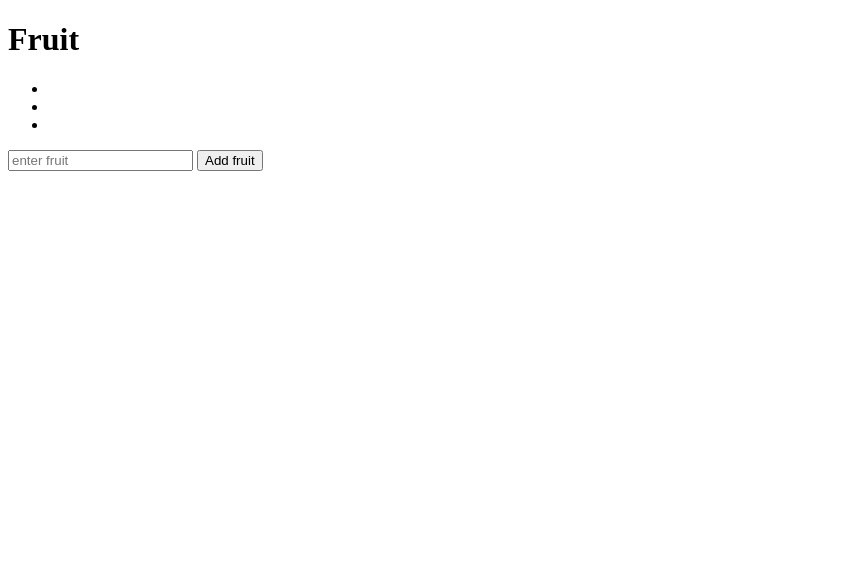
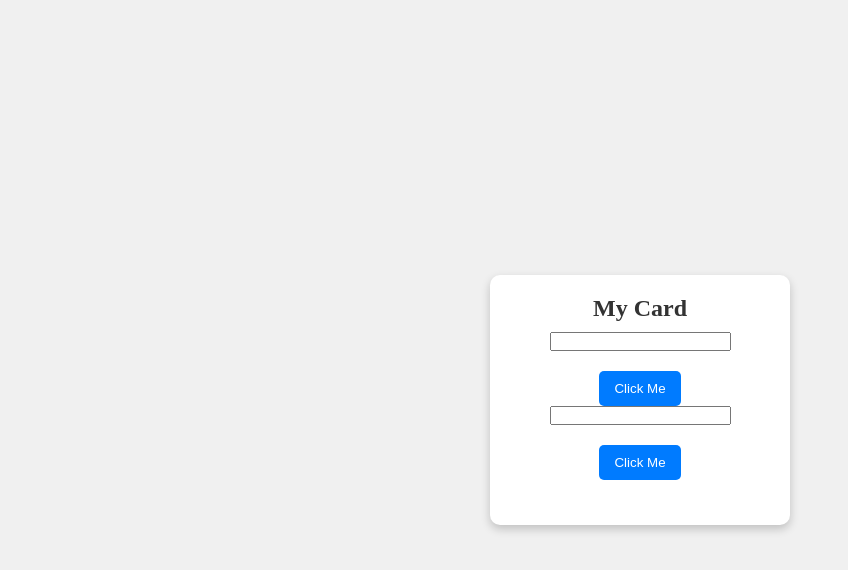
Before and after one commit to danielanthonyO/javascript_25k, a plain HTML site: page 04_week/04_exercise/04_week_practice/practice3/index.html in a window 1280 px wide. Shown: the whole page, without its empty margins (0-848 px from the left). Drawn offline with Linux system fonts and the light colour scheme.

```diff
--- a/04_week/04_exercise/04_week_practice/practice3/index.html
+++ b/04_week/04_exercise/04_week_practice/practice3/index.html
@@ -1,22 +1,73 @@
-<!DOCTYPE html>
-<html lang="en">
-<head>
-    <meta charset="UTF-8" />
-    <meta name="viewport" content="width=device-width, initial-scale=1.0" />
-    <title>Document</title>
-</head>
 
-<body>
     <!-- first example -->
-    <h1>Fruit</h1>
-    <ul id="fruitlist">
-    <li></li>
-    <li></li>
-    <li></li>
-    </ul>
+    <!DOCTYPE html>
+    <html lang="en">
+    <head>
+        <meta charset="UTF-8">
+        <meta name="viewport" content="width=device-width, initial-scale=1.0">
+        <title>Centered Card</title>
+        <style>
+            /* Reset default margin & padding */
+            * {
+                margin: 0;
+                padding: 0;
+                box-sizing: border-box;
+            }
 
-    <input type="text" id="fruitinput" placeholder="enter fruit" />
-    <button id="addfruit" onclick="retrieve()">Add fruit</button>
+            /* Full-page styling */
+            body {
+                display: flex;
+                justify-content: center;  /* Centers horizontally */
+                align-items: center;      /* Centers vertically */
+                height: 100vh;            /* Full viewport height */
+                background-color: #f0f0f0; /* Light gray background */
+            }
+
+            /* Card Styling */
+            .card {
+                width: 300px;
+                height: 250px;
+                padding: 20px;
+                background: white;
+                border-radius: 10px;
+                box-shadow: 0px 4px 10px rgba(0, 0, 0, 0.2);
+                text-align: center;
+            }
+
+            /* Card Title */
+            .card h2 {
+                margin-bottom: 10px;
+                color: #333;
+            }
+
+            /* Button */
+            .card button {
+                margin-top: 20px;
+                padding: 10px 15px;
+                border: none;
+                background: #007bff;
+                color: white;
+                border-radius: 5px;
+                cursor: pointer;
+            }
+
+            .card button:hover {
+                background: #0056b3;
+            }
+        </style>
+    </head>
+    <body>
+
+        <div class="card">
+            <h2>My Card</h2>
+            <input type="text">
+            <button>Click Me</button>
+            <input type="text">
+            <button>Click Me</button>
+        </div>
+
+
+
 
     <!-- second example -->
     <script src="main.js"></script>
--- a/04_week/04_exercise/ATM_simulator/script.js
+++ b/04_week/04_exercise/ATM_simulator/script.js
@@ -6,7 +6,6 @@ const balance = document.getElementById('balance');
 const message = document.getElementById('message');
 const inputDeposit = document.getElementById('deposit');
 const inputWithdraw = document.getElementById('withdraw');
-
 
 let currentBalance = 0;
 // call back function
--- /dev/null
+++ b/04_week/04_exercise/pancake_maker/style.css
@@ -0,0 +1,65 @@
+body {
+    background-color: #ffffff;
+    color: #000000;
+    display: flex;
+    justify-content: center;
+    align-items: center;
+    margin: 0;
+    min-height: 100vh;
+    overflow: hidden;
+  }
+
+  .container {
+    display: flex;
+    align-items: flex-start;
+    justify-content: center;
+    width: 100vw;
+  }
+
+  .image-container {
+    position: relative;
+    flex: 1;
+    min-height: 100vh;
+  }
+
+  .image-container img {
+    object-fit: cover;
+    width: 100%;
+    height: 100vh;
+  }
+
+  .form-container {
+    flex: 1;
+    padding: 50px;
+    min-height: 100vh;
+    overflow-y: auto;
+  }
+
+  .price-banner {
+    position: absolute;
+    top: 20px;
+    right: 20px;
+    background-color: #d17b49;
+    color: white;
+    border-radius: 50%;
+    width: 100px;
+    height: 100px;
+    display: flex;
+    justify-content: center;
+    align-items: center;
+    font-size: 20px;
+  }
+
+  h3 {
+    margin-top: 15px;
+  }
+
+  input[type="checkbox"] {
+    margin-right: 5px;
+  }
+
+  select,
+  label {
+    display: block;
+    margin-top: 10px;
+  }
```
Also changed, not shown: 03_week/03_exercise/8-ball-solutions/index.html (renamed from 03_week/03_exercise/solution-8-ball/index.html), 04_week/04_exercise/pancake_maker/pancake.jpeg, 04_week/04_exercise/pancake_maker/script.js (added), 1 other file.
